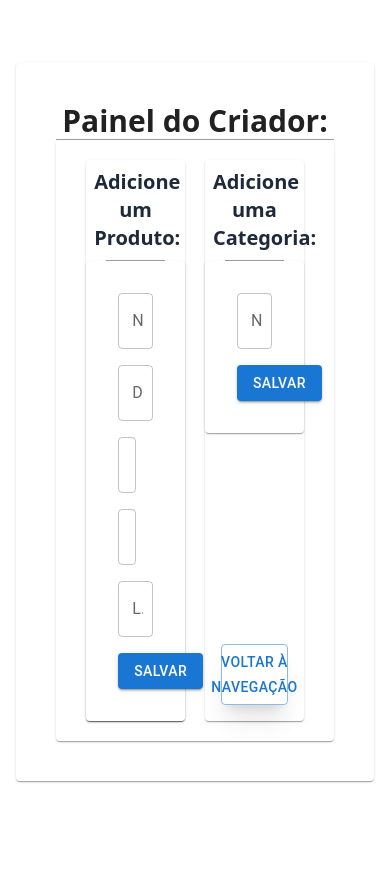
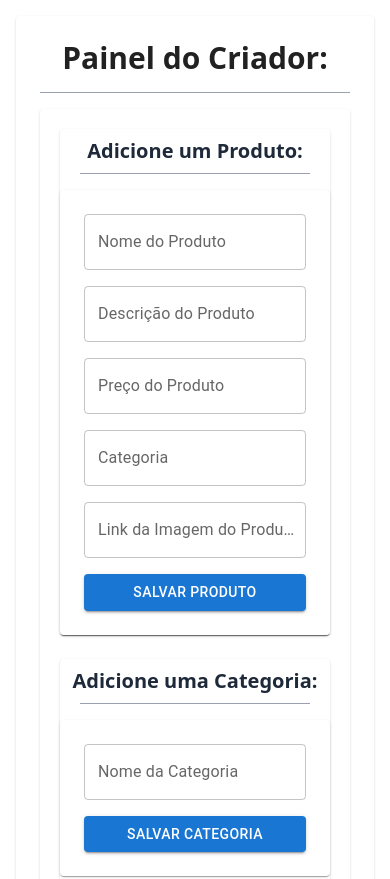
Before and after one commit to pedro-belarmino/TGID_TEST, a React (Vite) app in the folder front/: page /adicionar-item in a window 390 px wide. Shown: the top 879 px of the page. Before the commit the page ends 844 px from the top, so only its background shows below. Built offline with nearby package versions, Linux system fonts and the light colour scheme.

Commit message:
tela de adição de item responsiva

```diff
--- a/front/src/components/pages/AddItem/AddItemForms/AddItemForms.tsx
+++ b/front/src/components/pages/AddItem/AddItemForms/AddItemForms.tsx
@@ -27,81 +27,137 @@ export default function AddItemForms() {
     const navigate = useNavigate()
 
     return (<>
-        <div className="w-full flex flex-col justify-center items-center h-screen">
+        <div className="w-full flex flex-col justify-center items-center min-h-screen p-4">
+            <Paper className="p-6 w-full max-w-7xl">
+                <p className="text-3xl font-bold text-center mb-4">Painel do Criador:</p>
+                <hr className="text-gray-400 mb-4" />
 
-            <Paper className="p-10 w-11/12">
-                <p className="text-3xl font-bold text-center">Painel do Criador:</p>
-                <hr className="text-gray-400" />
-                <Paper className="flex justify-around p-5">
-                    <Paper className="w-5/12">
+                <Paper className="flex flex-col lg:flex-row justify-around p-5 space-y-6 lg:space-y-0 lg:space-x-6">
+                    {/* Formulário de Produto */}
+                    <Paper className="w-full lg:w-1/2">
                         <p className="text-xl p-2 font-semibold text-center text-gray-800">Adicione um Produto:</p>
-                        <hr className="text-gray-400 ml-5 mr-5" />
-                        <Paper className="p-8 flex flex-col space-y-4">
+                        <hr className="text-gray-400 ml-5 mr-5 mb-4" />
+                        <Paper className="p-6 flex flex-col space-y-4">
                             <div>
-                                <TextField label="Nome do Produto" name="nome" value={product.nome} error={validationResult.nome} onChange={handleProductChange} className="w-full" />
+
+                                <TextField
+                                    label="Nome do Produto"
+                                    name="nome"
+                                    value={product.nome}
+                                    error={validationResult.nome}
+                                    onChange={handleProductChange}
+                                    className="w-full"
+                                />
                             </div>
                             <div>
-                                <TextField label="Descrição do Produto" name="descricao" value={product.descricao} error={validationResult.descricao} onChange={handleProductChange} className="w-full" />
+
+                                <TextField
+                                    label="Descrição do Produto"
+                                    name="descricao"
+                                    value={product.descricao}
+                                    error={validationResult.descricao}
+                                    onChange={handleProductChange}
+                                    className="w-full"
+                                />
                             </div>
                             <div>
-                                <TextField label="Preço do Produto" type="number" name="preco" value={product.preco} error={validationResult.preco} onChange={handleProductChange} className="w-1/2" />
+
+                                <TextField
+                                    label="Preço do Produto"
+                                    type="number"
+                                    name="preco"
+                                    value={product.preco}
+                                    error={validationResult.preco}
+                                    onChange={handleProductChange}
+                                    className="w-full"
+                                />
                             </div>
                             <div>
-                                <TextField label="Categoria" type="number" name="categoria" value={product.categoria} error={validationResult.categoria} onChange={handleProductChange} className="w-1/2" />
+
+                                <TextField
+                                    label="Categoria"
+                                    type="number"
+                                    name="categoria"
+                                    value={product.categoria}
+                                    error={validationResult.categoria}
+                                    onChange={handleProductChange}
+                                    className="w-full"
+                                />
                             </div>
                             <div>
-                                <TextField label="Link da Imagem do Protudo" name="image" value={product.image} error={validationResult.image} onChange={handleProductChange} className="w-full" />
+
+                                <TextField
+                                    label="Link da Imagem do Produto"
+                                    name="image"
+                                    value={product.image}
+                                    error={validationResult.image}
+                                    onChange={handleProductChange}
+                                    className="w-full"
+                                />
                             </div>
-                            <div>
-                                <Button variant="contained" className="flex" onClick={() => { setModal(true); setIsProduct(true); setIsCategory(false) }}>Salvar</Button>
-                            </div>
+                            <Button
+                                variant="contained"
+                                className="w-full"
+                                onClick={() => { setModal(true); setIsProduct(true); setIsCategory(false) }}
+                            >
+                                Salvar Produto
+                            </Button>
                         </Paper>
                     </Paper>
 
-
-                    <Paper className="w-5/12 flex flex-col justify-between">
+                    {/* Formulário de Categoria */}
+                    <Paper className="w-full lg:w-1/2 flex flex-col justify-between">
                         <div>
                             <p className="text-xl p-2 font-semibold text-center text-gray-800">Adicione uma Categoria:</p>
-                            <hr className="text-gray-400 ml-5 mr-5" />
-                            <Paper className="p-8 flex flex-col space-y-4">
+                            <hr className="text-gray-400 ml-5 mr-5 mb-4" />
+                            <Paper className="p-6 flex flex-col space-y-4">
                                 <div>
-                                    <TextField label="Nome da Categoria" error={categoryValidateError} helperText={categoryValidateError ? "Campo Obrigatório" : ""} value={categoryName} onChange={handleCategoryChange} className="w-full" />
+
+                                    <TextField
+                                        label="Nome da Categoria"
+                                        error={categoryValidateError}
+                                        helperText={categoryValidateError ? "Campo Obrigatório" : ""}
+                                        value={categoryName}
+                                        onChange={handleCategoryChange}
+                                        className="w-full"
+                                    />
                                 </div>
-                                <div>
-                                    <Button variant="contained" className="flex" onClick={() => { setModal(true); setIsProduct(false); setIsCategory(true) }}>Salvar</Button>
-                                </div>
+                                <Button
+                                    variant="contained"
+                                    className="w-full"
+                                    onClick={() => { setModal(true); setIsProduct(false); setIsCategory(true) }}
+                                >
+                                    Salvar Categoria
+                                </Button>
                             </Paper>
                         </div>
 
-                        <div className="mt-auto p-4">
-                            <Button variant="outlined" className="shadow-xl" fullWidth onClick={() => navigate('/')}>Voltar à Navegação</Button>
+                        <div className="mt-4 lg:mt-auto p-4">
+                            <Button
+                                variant="outlined"
+                                fullWidth
+                                className="shadow-xl"
+                                onClick={() => navigate('/')}
+                            >
+                                Voltar à Navegação
+                            </Button>
                         </div>
                     </Paper>
                 </Paper>
             </Paper>
         </div>
+
+        {/* Modal e Snackbars */}
         <ConfirmationModal onConfirm={manage} open={modal} onClose={handleCloseModal} />
         <Snackbar open={successSnackbar} autoHideDuration={2000} onClose={handleCloseSnackbar}>
-            <Alert
-                onClose={handleCloseSnackbar}
-                severity="success"
-                variant="filled"
-                sx={{ width: '100%' }}
-            >
+            <Alert onClose={handleCloseSnackbar} severity="success" variant="filled" sx={{ width: '100%' }}>
                 {successSnackbarMessage}
             </Alert>
         </Snackbar>
         <Snackbar open={errorSnackbar} autoHideDuration={2000} onClose={handleCloseSnackbar}>
-            <Alert
-                onClose={handleCloseSnackbar}
-                severity="error"
-                variant="filled"
-                sx={{ width: '100%' }}
-            >
+            <Alert onClose={handleCloseSnackbar} severity="error" variant="filled" sx={{ width: '100%' }}>
                 {errorSnackbarMessage}
             </Alert>
         </Snackbar>
-    </>
-
-    )
+    </>)
 }
--- a/front/src/components/shared/Appbar/Appbar.controller.ts
+++ b/front/src/components/shared/Appbar/Appbar.controller.ts
@@ -7,44 +7,44 @@ export function useAppbarController() {
     const [qtdCarrinho, setQtdCarrinho] = useState(0);
     const [openModal, setOpenModal] = useState(false);
     const [emptyCart, setEmptyCart] = useState(false);
+
+    const [searchTerm, setSearchTerm] = useState('');
+    const [searchResults, setSearchResults] = useState<Produto[]>([]);
+    const [todosProdutos, setTodosProdutos] = useState<Produto[]>([]);
+
     const navigate = useNavigate();
 
     useEffect(() => {
-        const atualizarCarrinhoDoStorage = () => {
-            const carrinhoLocal = localStorage.getItem("carrinho");
-            const carrinhoAtual: string[] = carrinhoLocal ? JSON.parse(carrinhoLocal) : [];
-            setQtdCarrinho(carrinhoAtual.length);
-        };
-
-        atualizarCarrinhoDoStorage();
-        window.addEventListener("storage", atualizarCarrinhoDoStorage);
-
-        return () => {
-            window.removeEventListener("storage", atualizarCarrinhoDoStorage);
-        };
+        // Carrega todos os produtos uma vez só
+        fetch('http://localhost:3000/produtos')
+            .then(res => res.json())
+            .then(data => setTodosProdutos(data))
+            .catch(err => console.error("Erro ao buscar produtos:", err));
     }, []);
 
-    async function fetchStorageCart() {
-        const carrinhoLocal = localStorage.getItem("carrinho");
-        const carrinhoAtual: string[] = carrinhoLocal ? JSON.parse(carrinhoLocal) : [];
+    useEffect(() => {
+        const timeout = setTimeout(() => {
+            if (searchTerm.trim() === '') {
+                setSearchResults([]);
+            } else {
+                const filtrados = todosProdutos.filter(produto =>
+                    produto.nome.toLowerCase().includes(searchTerm.toLowerCase())
+                );
+                setSearchResults(filtrados);
+            }
+        }, 300); // debounce
 
-        if (carrinhoAtual.length === 0) {
-            setEmptyCart(true);
-            setProdutosCarrinho([]);
-            return;
-        }
+        return () => clearTimeout(timeout);
+    }, [searchTerm, todosProdutos]);
 
-        setEmptyCart(false);
+    function handleSearchChange(e: React.ChangeEvent<HTMLInputElement>) {
+        setSearchTerm(e.target.value);
+    }
 
-        try {
-            const responses = await Promise.all(
-                carrinhoAtual.map(id =>
-                    fetch(`http://localhost:3000/produtos/${id}`).then(res => res.json())
-                ));
-            setProdutosCarrinho(responses);
-        } catch (error) {
-            console.error("Erro ao buscar produtos do carrinho", error);
-        }
+    function handleSelectProduct(id: string) {
+        navigate(`/item?id=${id}`);
+        setSearchTerm('');
+        setSearchResults([]);
     }
 
     function openStorageCart() {
@@ -74,6 +74,29 @@ export function useAppbarController() {
         navigate('/compra');
     }
 
+    async function fetchStorageCart() {
+        const carrinhoLocal = localStorage.getItem("carrinho");
+        const carrinhoAtual: string[] = carrinhoLocal ? JSON.parse(carrinhoLocal) : [];
+
+        if (carrinhoAtual.length === 0) {
+            setEmptyCart(true);
+            setProdutosCarrinho([]);
+            return;
+        }
+
+        setEmptyCart(false);
+
+        try {
+            const responses = await Promise.all(
+                carrinhoAtual.map(id =>
+                    fetch(`http://localhost:3000/produtos/${id}`).then(res => res.json())
+                ));
+            setProdutosCarrinho(responses);
+        } catch (error) {
+            console.error("Erro ao buscar produtos do carrinho", error);
+        }
+    }
+
     return {
         produtosCarrinho,
         qtdCarrinho,
@@ -83,6 +106,10 @@ export function useAppbarController() {
         handleLimparCarrinho,
         handleCloseModal,
         navigateToHome,
-        navigateToCheckout
+        navigateToCheckout,
+        searchTerm,
+        searchResults,
+        handleSearchChange,
+        handleSelectProduct
     };
 }
--- a/front/src/components/shared/Appbar/Appbar.tsx
+++ b/front/src/components/shared/Appbar/Appbar.tsx
@@ -58,6 +58,10 @@ export default function Appbar() {
         qtdCarrinho,
         openModal,
         emptyCart,
+        searchTerm,
+        searchResults,
+        handleSelectProduct,
+        handleSearchChange,
         openStorageCart,
         handleLimparCarrinho,
         handleCloseModal,
@@ -93,9 +97,24 @@ export default function Appbar() {
                                 <SearchIcon />
                             </SearchIconWrapper>
                             <StyledInputBase
-                                placeholder="Search…"
+                                placeholder="Busque…"
                                 inputProps={{ 'aria-label': 'search' }}
+                                value={searchTerm}
+                                onChange={handleSearchChange}
                             />
+                            {searchResults.length > 0 && (
+                                <Box className="absolute z-50 bg-white mt-2 shadow-lg rounded w-72 max-h-60 overflow-y-auto">
+                                    {searchResults.map(produto => (
+                                        <div
+                                            key={produto.id}
+                                            className="p-2 hover:bg-gray-100 cursor-pointer text-sm text-black"
+                                            onClick={() => handleSelectProduct(produto.id)}
+                                        >
+                                            {produto.nome}
+                                        </div>
+                                    ))}
+                                </Box>
+                            )}
                         </Search>
 
                         <Box sx={{ flexGrow: 1 }} />
```
